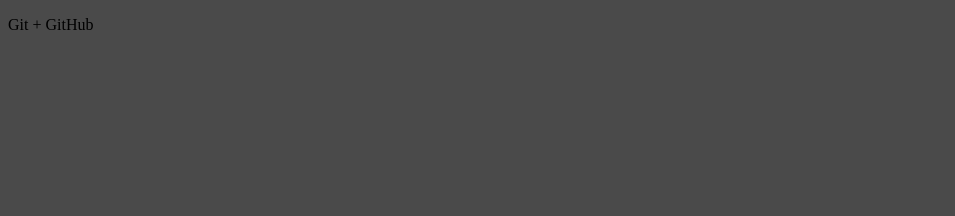
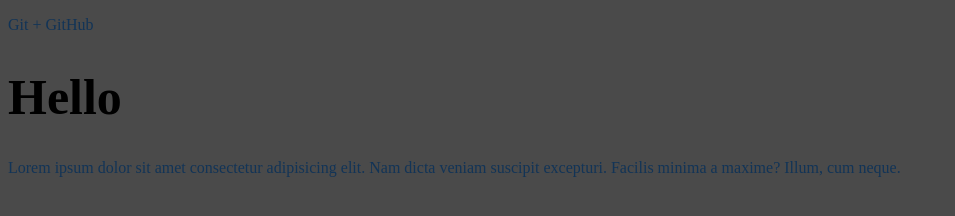
Before and after one commit to whyiamavirgin/gitTest, a plain HTML site: page index.html in a window 1280 px wide. Shown: the whole page, without its empty margins (0-955 px from the left). Drawn offline with Linux system fonts and the light colour scheme.

Commit message:
изменения

```diff
--- a/css/main.css
+++ b/css/main.css
@@ -1,3 +1,9 @@
 body {
     background: #4a4a4a;
 }
+p {
+    color: #123457;
+}
+h1 {
+    font-size: 50px;
+}
--- a/index.html
+++ b/index.html
@@ -8,5 +8,7 @@
 </head>
 <body>
     <p>Git + GitHub</p>
+    <h1>Hello</h1>
+    <p>Lorem ipsum dolor sit amet consectetur adipisicing elit. Nam dicta veniam suscipit excepturi. Facilis minima a maxime? Illum, cum neque.</p>
 </body>
 </html>
```
